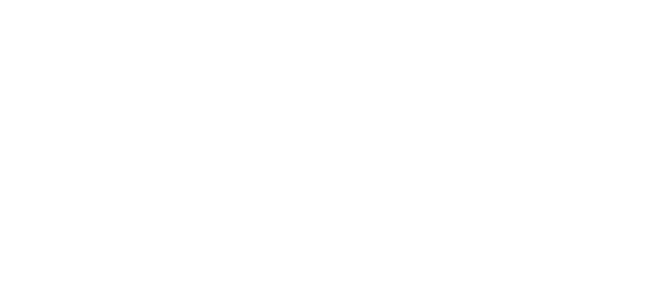
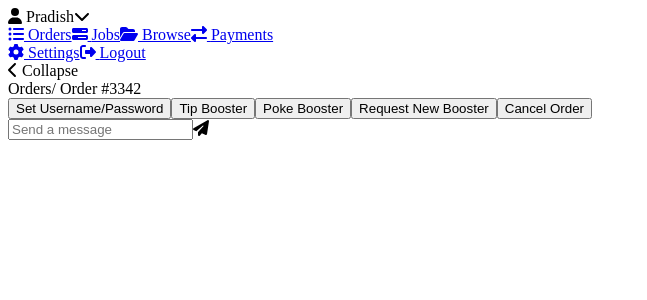
Before and after one commit to bishwasojha/UltraBoost, a React (Create React App) app: page /testing/order in a window 1280 px wide. Before the commit this address had no page. Shown: the top 300 px of the page, without its empty margins (0-647 px from the left). Built offline with nearby package versions, Linux system fonts and the light colour scheme.

Commit message:
feat: added Order.jsx

```diff
--- a/src/App.js
+++ b/src/App.js
@@ -11,6 +11,7 @@
 import Browse from './pages/Dashboard/Browse';
 import Payment from './pages/Dashboard/Payment';
 import Jobs from './pages/Dashboard/Jobs';
+import Order from './pages/Dashboard/Order';
 
 const App = () => {
   return (
@@ -34,6 +35,7 @@
           <Route path="/testing/browse" element={<Browse/>}></Route>
           <Route path="/testing/jobs" element={<Jobs/>}></Route>
           <Route path="/testing/payment" element={<Payment/>}></Route>
+          <Route path='/testing/order' element={<Order />}></Route>
         </Routes>
       </Router>
     </>
--- /dev/null
+++ b/src/css/Dashboard/OrderItem.css
@@ -0,0 +1,61 @@
+.order-content {
+    display: flex;
+    flex-direction: row;
+    padding: 1rem 1.5rem;
+}
+
+.order-chat {
+    margin-right: 1.5rem;
+}
+
+.chat-content {
+  box-sizing: border-box;
+  display: flex;
+  flex-direction: column;
+  justify-content: flex-end;
+  align-items: center;
+  padding: 18px 10px;
+  gap: 8px;
+  width: 393px;
+  height: 308.99px;
+  overflow-y: scroll;
+  border: 1px solid #e7eaee;
+  border-radius: 12px;
+}
+
+.chat-box {
+  box-sizing: border-box;
+  display: flex;
+  flex-direction: row;
+  align-items: center;
+  padding: 12px;
+  gap: 8px;
+  width: 393px;
+  height: 41.01px;
+  background: #ffffff;
+  border: 1px solid #e7eaee;
+  border-radius: 12px;
+  margin-top: 1rem;
+}
+
+.chat-box > input {
+    width: 344px;
+    border: none;
+}
+
+.chat-box > input:focus{
+    outline: none;
+    border: none;
+}
+
+.order-details-table {
+    box-sizing: border-box;
+    display: flex;
+    flex-direction: row;
+    align-items: flex-start;
+    padding: 18px;
+    width: 365px;
+    height: 368px;
+    border: 1px solid #E7EAEE;
+    border-radius: 12px;
+}
--- a/src/css/index.css
+++ b/src/css/index.css
@@ -52,3 +52,4 @@
 @import url('Dashboard/SmallNav.css');
 @import url('Dashboard/Dashboard.css');
 @import url('Dashboard/Settings.css');
+@import url('Dashboard/OrderItem.css');
--- /dev/null
+++ b/src/pages/Dashboard/Order.jsx
@@ -0,0 +1,47 @@
+import React from 'react'
+import { useState } from 'react'
+import Sidebar from '../../components/Dashboard/Sidebar'
+import SmallNav from '../../components/Dashboard/SmallNav'
+import Button from '../../components/Button'
+import { FontAwesomeIcon } from '@fortawesome/react-fontawesome'
+import { faPaperPlane } from '@fortawesome/free-solid-svg-icons'
+import Input from '../../components/Input'
+
+const Order = () => {
+
+  return (
+    <>
+      <div className="dashboard-container">
+        <Sidebar />
+        <div className="sidenav-div">
+          <SmallNav>
+            Orders/ Order #3342
+          </SmallNav>
+          <div className="button-bars">
+            <Button className="dashboard-btn">Set Username/Password</Button>
+            <Button className="dashboard-btn">Tip Booster</Button>
+            <Button className="dashboard-btn">Poke Booster</Button>
+            <Button className="dashboard-btn">Request New Booster</Button>
+            <Button className="dashboard-btn">Cancel Order</Button>
+          </div>
+          <div className="order-content">
+            <div className="order-chat">
+                <div className="chat-content">
+
+                </div>
+                <div className="chat-box">
+                    <input type="text" placeholder='Send a message' />
+                    <FontAwesomeIcon icon={faPaperPlane} />
+                </div>
+            </div>
+            <div className="order-details-table">
+
+            </div>
+          </div>
+        </div>
+      </div>
+    </>
+  )
+}
+
+export default Order
```
